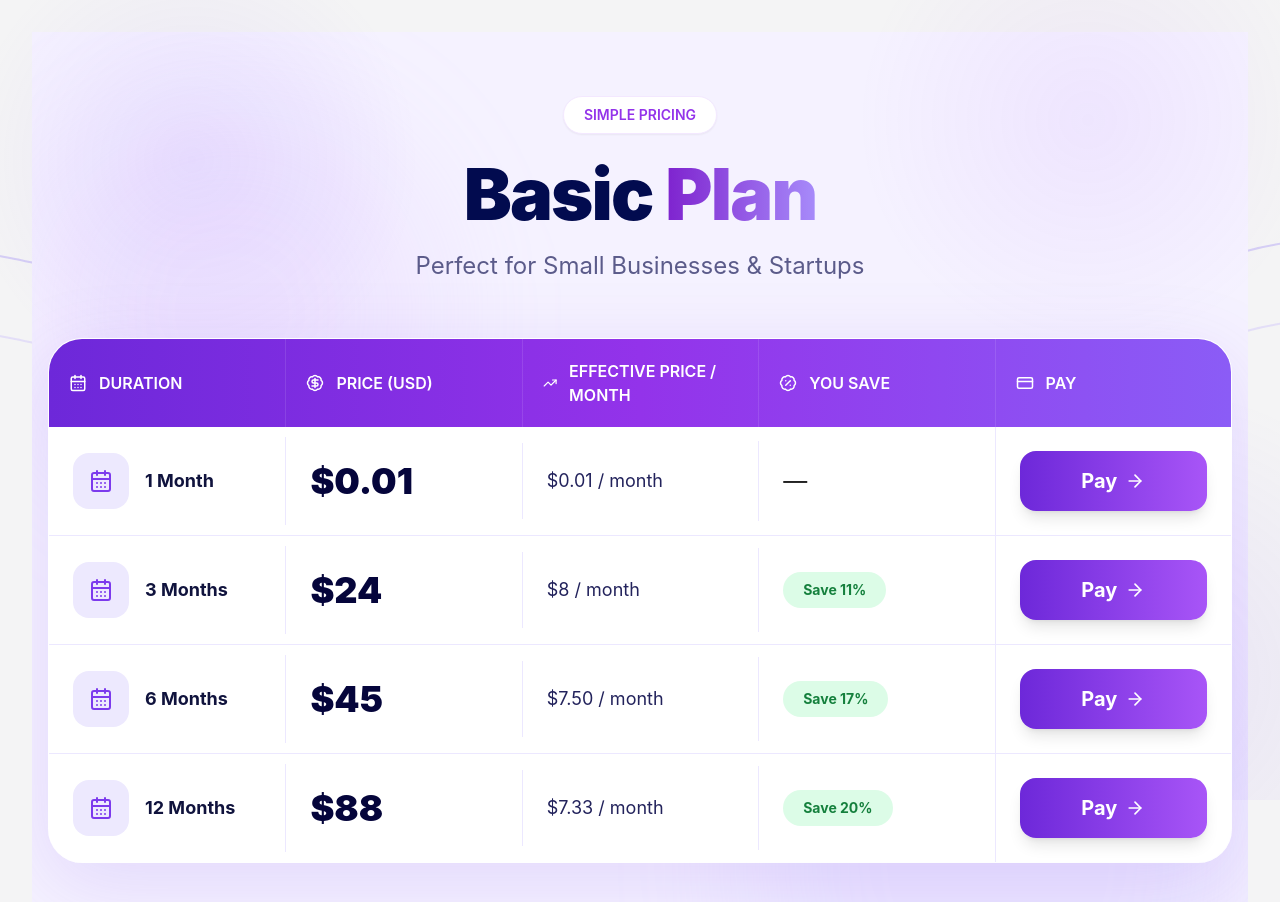
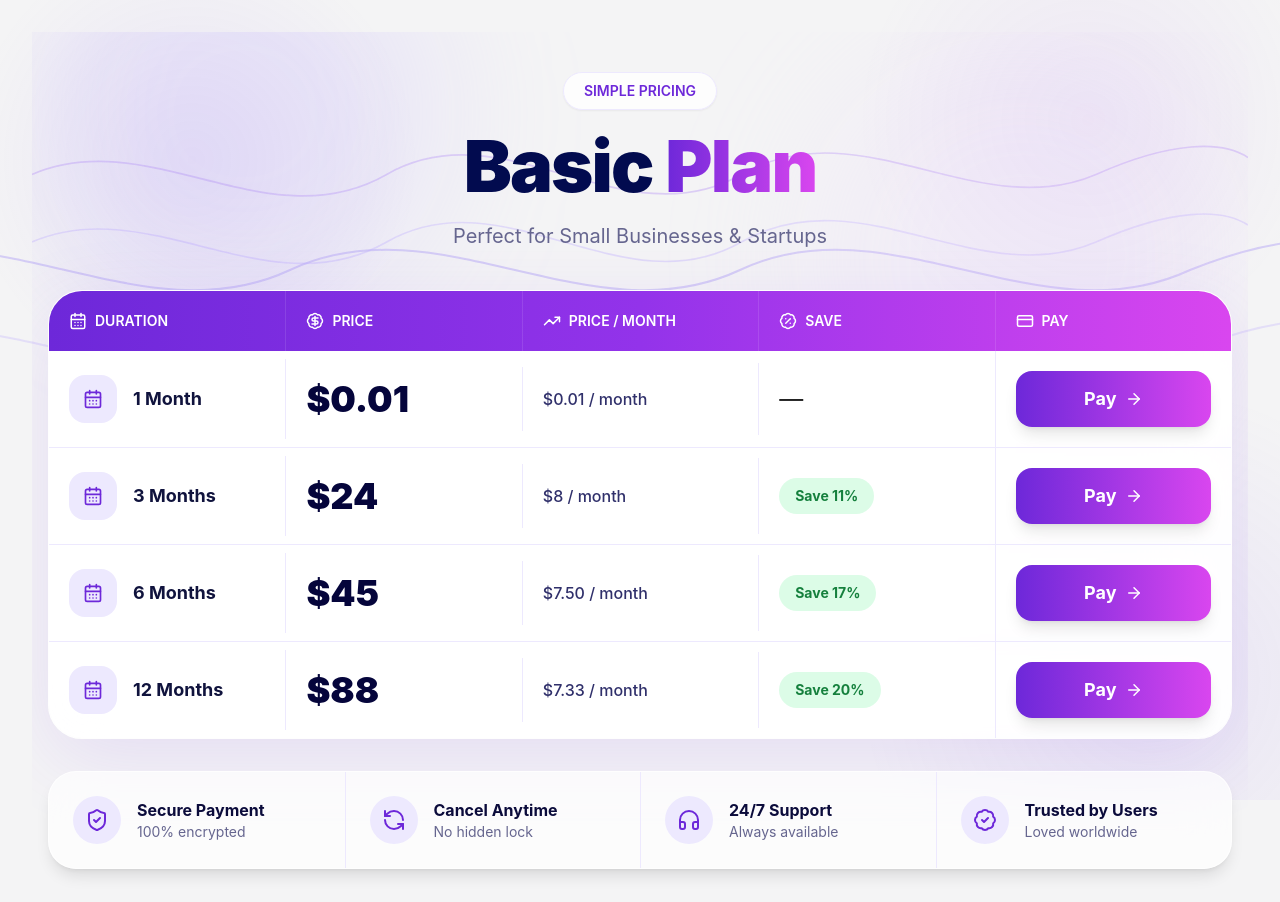
Before and after one commit to afnankhan123456/reviewreply-ai, a Next.js app: page /plans/basic/pricing in a window 1280 px wide. Shown: the top 902 px of the page. Built offline with nearby package versions, Linux system fonts and the light colour scheme.

Commit message:
Update page.tsx

```diff
--- a/app/plans/basic/pricing/page.tsx
+++ b/app/plans/basic/pricing/page.tsx
@@ -45,151 +45,189 @@ export default function BasicPricingPage() {
     }
   };
 
+  const plans = [
+    {
+      id: "1m",
+      duration: "1 Month",
+      price: "$0.01",
+      monthly: "$0.01 / month",
+      save: "—",
+    },
+    {
+      id: "3m",
+      duration: "3 Months",
+      price: "$24",
+      monthly: "$8 / month",
+      save: "Save 11%",
+    },
+    {
+      id: "6m",
+      duration: "6 Months",
+      price: "$45",
+      monthly: "$7.50 / month",
+      save: "Save 17%",
+    },
+    {
+      id: "12m",
+      duration: "12 Months",
+      price: "$88",
+      monthly: "$7.33 / month",
+      save: "Save 20%",
+    },
+  ];
+
   return (
-    <div className="min-h-screen overflow-x-hidden bg-[#f5f2ff] text-[#0b0b3b] relative">
+    <div className="relative min-h-screen overflow-hidden bg-transparent text-[#0b0b3b]">
 
-      {/* BACKGROUND GLOW */}
-      <div className="absolute top-20 left-0 w-[400px] h-[400px] bg-purple-300/20 blur-3xl rounded-full"></div>
-      <div className="absolute bottom-0 right-0 w-[500px] h-[500px] bg-violet-300/20 blur-3xl rounded-full"></div>
+      {/* TOP LIGHT WAVES */}
+      <div className="absolute top-0 left-0 w-full h-[420px] opacity-40 pointer-events-none">
+        <svg
+          viewBox="0 0 1440 400"
+          className="w-full h-full"
+          fill="none"
+        >
+          <path
+            d="M0 120C140 60 280 200 420 120C560 40 700 200 840 120C980 40 1120 180 1260 120C1350 80 1410 80 1440 100"
+            stroke="#B794F4"
+            strokeWidth="2"
+          />
 
-      <div className="relative z-10 max-w-7xl mx-auto px-4 py-16">
+          <path
+            d="M0 200C140 140 280 280 420 200C560 120 700 280 840 200C980 120 1120 260 1260 200C1350 160 1410 160 1440 180"
+            stroke="#C4B5FD"
+            strokeWidth="2"
+          />
+        </svg>
+      </div>
 
-        {/* TOP LABEL */}
-        <div className="flex justify-center mb-6">
-          <div className="bg-white shadow-sm border border-purple-100 text-purple-600 font-semibold px-5 py-2 rounded-full text-sm">
+      {/* LIGHT BLOBS */}
+      <div className="absolute -top-32 left-0 w-[420px] h-[420px] bg-violet-300/20 blur-3xl rounded-full pointer-events-none"></div>
+
+      <div className="absolute top-0 right-0 w-[450px] h-[450px] bg-purple-200/20 blur-3xl rounded-full pointer-events-none"></div>
+
+      <div className="relative z-10 max-w-7xl mx-auto px-4 pt-10 pb-8">
+
+        {/* LABEL */}
+        <div className="flex justify-center mb-5">
+          <div className="bg-white/80 backdrop-blur-xl border border-violet-100 shadow-sm text-violet-700 font-semibold px-5 py-2 rounded-full text-sm">
             SIMPLE PRICING
           </div>
         </div>
 
-        {/* HEADING */}
-        <div className="text-center mb-14">
-          <h1 className="text-5xl md:text-7xl font-black tracking-tight">
-            <span className="text-[#020b4f]">Basic </span>
-            <span className="bg-gradient-to-r from-purple-700 to-violet-400 bg-clip-text text-transparent">
+        {/* TITLE */}
+        <div className="text-center mb-10">
+
+          <h1 className="text-5xl md:text-7xl font-black tracking-tight leading-tight">
+            <span className="text-[#020b4f]">
+              Basic
+            </span>{" "}
+
+            <span className="bg-gradient-to-r from-violet-700 to-fuchsia-500 bg-clip-text text-transparent">
               Plan
             </span>
           </h1>
 
-          <p className="mt-5 text-lg md:text-2xl text-[#5b5b8a]">
+          <p className="mt-5 text-base md:text-xl text-[#66668f]">
             Perfect for Small Businesses & Startups
           </p>
         </div>
 
-        {/* PRICING CARD */}
-        <div className="rounded-[34px] overflow-hidden border border-white/70 bg-white/80 backdrop-blur-xl shadow-[0_20px_80px_rgba(124,58,237,0.15)]">
+        {/* MAIN CARD */}
+        <div className="overflow-hidden rounded-[34px] border border-white/70 bg-white/70 backdrop-blur-2xl shadow-[0_20px_80px_rgba(124,58,237,0.12)]">
 
-          {/* TABLE HEADER */}
-          <div className="grid grid-cols-5 bg-gradient-to-r from-violet-700 via-purple-600 to-violet-500 text-white font-semibold text-sm md:text-base">
+          {/* HEADER */}
+          <div className="grid grid-cols-5 bg-gradient-to-r from-violet-700 via-purple-600 to-fuchsia-500 text-white text-sm font-semibold">
 
-            <div className="flex items-center gap-3 p-5">
+            <div className="flex items-center gap-2 p-5">
               <CalendarDays size={18} />
               DURATION
             </div>
 
-            <div className="flex items-center gap-3 p-5 border-l border-white/10">
+            <div className="flex items-center gap-2 p-5 border-l border-white/10">
               <BadgeDollarSign size={18} />
-              PRICE (USD)
+              PRICE
             </div>
 
-            <div className="flex items-center gap-3 p-5 border-l border-white/10">
+            <div className="flex items-center gap-2 p-5 border-l border-white/10">
               <TrendingUp size={18} />
-              EFFECTIVE PRICE / MONTH
+              PRICE / MONTH
             </div>
 
-            <div className="flex items-center gap-3 p-5 border-l border-white/10">
+            <div className="flex items-center gap-2 p-5 border-l border-white/10">
               <BadgePercent size={18} />
-              YOU SAVE
+              SAVE
             </div>
 
-            <div className="flex items-center gap-3 p-5 border-l border-white/10">
+            <div className="flex items-center gap-2 p-5 border-l border-white/10">
               <CreditCard size={18} />
               PAY
             </div>
           </div>
 
-          {/* ROWS */}
-          {[
-            {
-              id: "1m",
-              duration: "1 Month",
-              price: "$0.01",
-              monthly: "$0.01 / month",
-              save: "—",
-            },
-            {
-              id: "3m",
-              duration: "3 Months",
-              price: "$24",
-              monthly: "$8 / month",
-              save: "Save 11%",
-            },
-            {
-              id: "6m",
-              duration: "6 Months",
-              price: "$45",
-              monthly: "$7.50 / month",
-              save: "Save 17%",
-            },
-            {
-              id: "12m",
-              duration: "12 Months",
-              price: "$88",
-              monthly: "$7.33 / month",
-              save: "Save 20%",
-            },
-          ].map((plan, index) => (
+          {/* PLAN ROWS */}
+          {plans.map((plan, index) => (
             <div
               key={plan.id}
-              className={`grid grid-cols-5 items-center bg-white ${
-                index !== 3 ? "border-b border-[#ece8ff]" : ""
+              className={`grid grid-cols-5 items-center bg-white/70 backdrop-blur-xl ${
+                index !== plans.length - 1
+                  ? "border-b border-violet-100"
+                  : ""
               }`}
             >
               {/* DURATION */}
-              <div className="flex items-center gap-4 p-6">
-                <div className="w-14 h-14 rounded-2xl bg-violet-100 flex items-center justify-center">
-                  <CalendarDays className="text-violet-600" size={24} />
+              <div className="flex items-center gap-4 p-5">
+
+                <div className="w-12 h-12 rounded-2xl bg-violet-100 flex items-center justify-center">
+                  <CalendarDays
+                    className="text-violet-700"
+                    size={20}
+                  />
                 </div>
 
-                <span className="font-bold text-lg text-[#10133d]">
+                <div className="font-bold text-lg text-[#10133d]">
                   {plan.duration}
-                </span>
+                </div>
               </div>
 
               {/* PRICE */}
-              <div className="p-6 border-l border-[#ece8ff]">
-                <h2 className="text-4xl font-black text-[#05053b]">
+              <div className="p-5 border-l border-violet-100">
+                <h2 className="text-3xl md:text-4xl font-black text-[#05053b]">
                   {plan.price}
                 </h2>
               </div>
 
               {/* MONTHLY */}
-              <div className="p-6 border-l border-[#ece8ff] text-lg text-[#23235c]">
+              <div className="p-5 border-l border-violet-100 text-[#30306b] font-medium">
                 {plan.monthly}
               </div>
 
               {/* SAVE */}
-              <div className="p-6 border-l border-[#ece8ff]">
+              <div className="p-5 border-l border-violet-100">
+
                 {plan.save === "—" ? (
-                  <span className="text-2xl text-[#222]">—</span>
+                  <span className="text-2xl text-[#222]">
+                    —
+                  </span>
                 ) : (
-                  <div className="inline-flex px-5 py-2 rounded-full bg-green-100 text-green-700 font-bold text-sm">
+                  <div className="inline-flex rounded-full bg-green-100 px-4 py-2 text-sm font-bold text-green-700">
                     {plan.save}
                   </div>
                 )}
               </div>
 
-              {/* PAY */}
-              <div className="p-6 border-l border-[#ece8ff]">
+              {/* BUTTON */}
+              <div className="p-5 border-l border-violet-100">
                 <button
                   onClick={() => handlePlanActivation(plan.id)}
                   disabled={activatingPlan !== null}
-                  className="w-full rounded-2xl bg-gradient-to-r from-violet-700 to-purple-500 py-4 text-white font-bold text-xl shadow-lg hover:scale-[1.02] transition-all disabled:opacity-50"
+                  className="w-full rounded-2xl bg-gradient-to-r from-violet-700 to-fuchsia-500 py-3.5 text-lg font-bold text-white shadow-lg transition-all hover:scale-[1.01] disabled:opacity-50"
                 >
                   {activatingPlan === plan.id ? (
                     "Activating..."
                   ) : (
                     <div className="flex items-center justify-center gap-2">
-                      Pay <ArrowRight size={20} />
+                      Pay
+                      <ArrowRight size={18} />
                     </div>
                   )}
                 </button>
@@ -198,54 +236,73 @@ export default function BasicPricingPage() {
           ))}
         </div>
 
-        {/* BOTTOM FEATURES */}
-        <div className="mt-10 rounded-[30px] bg-white/80 backdrop-blur-xl border border-white/70 shadow-lg grid grid-cols-1 md:grid-cols-4 overflow-hidden">
+        {/* FEATURE CARDS */}
+        <div className="mt-8 grid grid-cols-1 md:grid-cols-4 overflow-hidden rounded-[28px] border border-white/70 bg-white/70 backdrop-blur-xl shadow-lg">
 
-          <div className="flex items-center gap-4 p-8">
-            <div className="w-14 h-14 rounded-full bg-violet-100 flex items-center justify-center">
-              <ShieldCheck className="text-violet-600" />
+          <div className="flex items-center gap-4 p-6">
+            <div className="flex h-12 w-12 items-center justify-center rounded-full bg-violet-100">
+              <ShieldCheck className="text-violet-700" />
             </div>
 
             <div>
-              <h3 className="font-bold text-lg">Secure Payment</h3>
-              <p className="text-[#676790]">100% secure & encrypted</p>
+              <h3 className="font-bold">
+                Secure Payment
+              </h3>
+
+              <p className="text-sm text-[#66668f]">
+                100% encrypted
+              </p>
             </div>
           </div>
 
-          <div className="flex items-center gap-4 p-8 border-l border-[#ece8ff]">
-            <div className="w-14 h-14 rounded-full bg-violet-100 flex items-center justify-center">
-              <RefreshCcw className="text-violet-600" />
+          <div className="flex items-center gap-4 border-l border-violet-100 p-6">
+            <div className="flex h-12 w-12 items-center justify-center rounded-full bg-violet-100">
+              <RefreshCcw className="text-violet-700" />
             </div>
 
             <div>
-              <h3 className="font-bold text-lg">Cancel Anytime</h3>
-              <p className="text-[#676790]">No questions asked</p>
+              <h3 className="font-bold">
+                Cancel Anytime
+              </h3>
+
+              <p className="text-sm text-[#66668f]">
+                No hidden lock
+              </p>
             </div>
           </div>
 
-          <div className="flex items-center gap-4 p-8 border-l border-[#ece8ff]">
-            <div className="w-14 h-14 rounded-full bg-violet-100 flex items-center justify-center">
-              <Headphones className="text-violet-600" />
+          <div className="flex items-center gap-4 border-l border-violet-100 p-6">
+            <div className="flex h-12 w-12 items-center justify-center rounded-full bg-violet-100">
+              <Headphones className="text-violet-700" />
             </div>
 
             <div>
-              <h3 className="font-bold text-lg">24/7 Support</h3>
-              <p className="text-[#676790]">We are here to help</p>
+              <h3 className="font-bold">
+                24/7 Support
+              </h3>
+
+              <p className="text-sm text-[#66668f]">
+                Always available
+              </p>
             </div>
           </div>
 
-          <div className="flex items-center gap-4 p-8 border-l border-[#ece8ff]">
-            <div className="w-14 h-14 rounded-full bg-violet-100 flex items-center justify-center">
-              <BadgeCheck className="text-violet-600" />
+          <div className="flex items-center gap-4 border-l border-violet-100 p-6">
+            <div className="flex h-12 w-12 items-center justify-center rounded-full bg-violet-100">
+              <BadgeCheck className="text-violet-700" />
             </div>
 
             <div>
-              <h3 className="font-bold text-lg">Trusted by Businesses</h3>
-              <p className="text-[#676790]">Loved by 1000+ users</p>
+              <h3 className="font-bold">
+                Trusted by Users
+              </h3>
+
+              <p className="text-sm text-[#66668f]">
+                Loved worldwide
+              </p>
             </div>
           </div>
         </div>
-
       </div>
     </div>
   );
```
